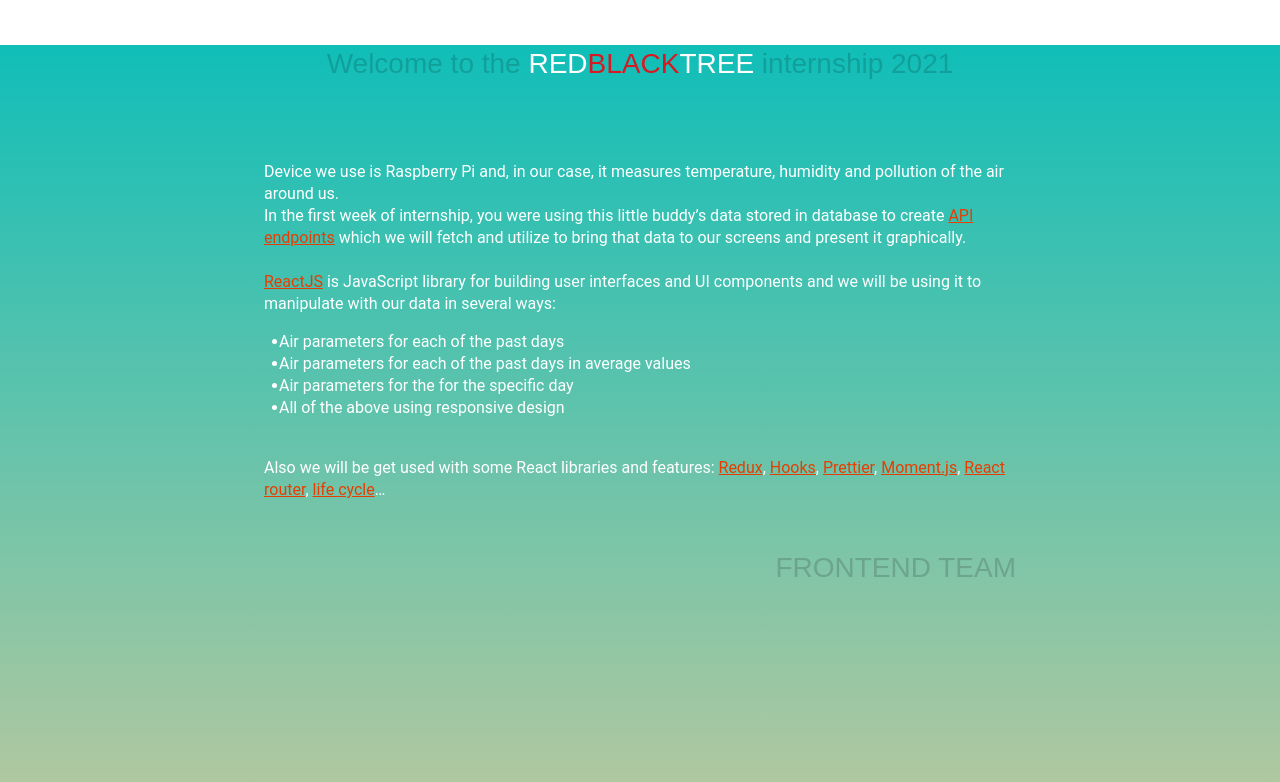
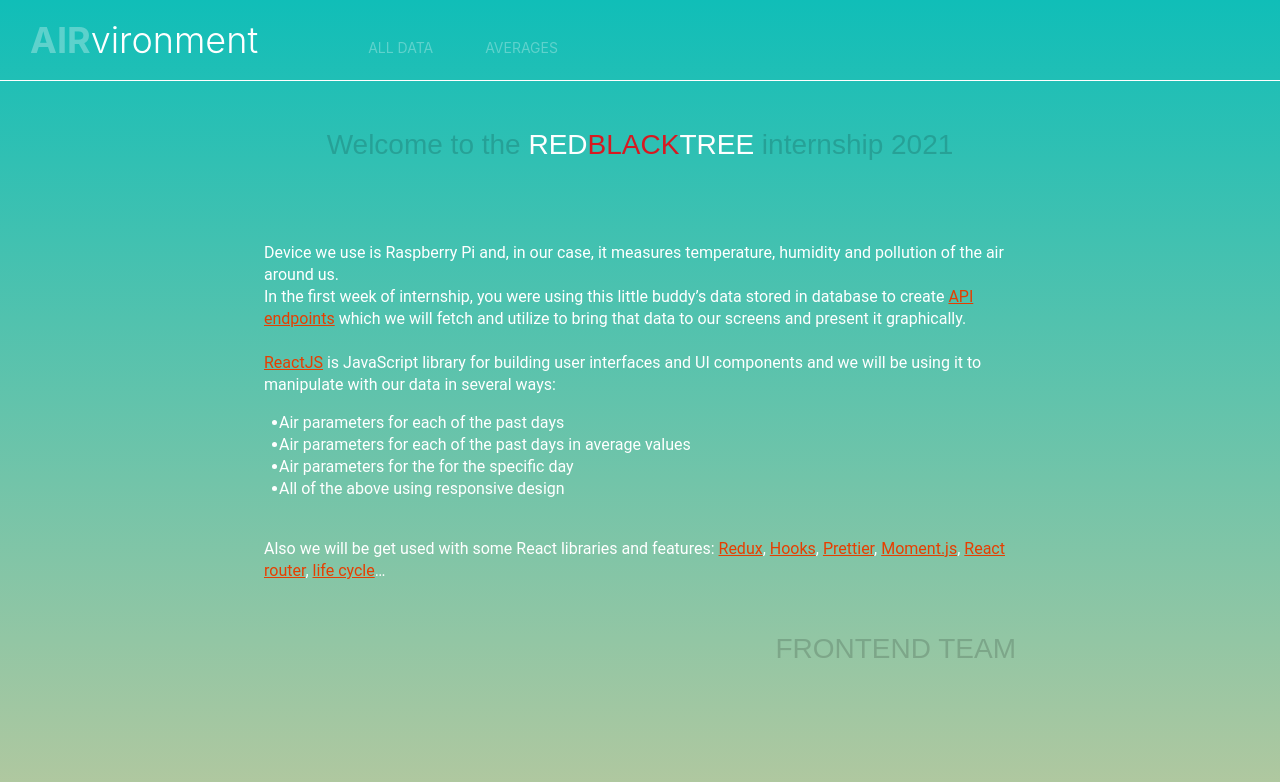
Before and after one commit to L6Pin/airvironment-frontend-summer, a React (Create React App) app: page / in a window 1280 px wide. Shown: the top 782 px of the page. Built offline with nearby package versions, Linux system fonts and the light colour scheme.

Commit message:
Implement header component and add css

```diff
--- a/src/App.js
+++ b/src/App.js
@@ -1,10 +1,13 @@
 import logo from "./logo.svg";
 import "./App.scss";
 import { Home } from "./pages";
+import Header from "./components/Header";
+import Form from "./Form";
 
 function App() {
   return (
     <div className="app">
+      <Header />
       <Home />
     </div>
   );
--- a/src/App.scss
+++ b/src/App.scss
@@ -1,7 +1,9 @@
 @import "assets/styles/variables";
+@import "assets/styles/mixins";
+@import "assets/styles/components/Header";
 
 .app {
   background: $background;
   width: 100vw;
-  min-height: calc(100vh - 45px);
+  min-height: calc(100vh);
 }
--- /dev/null
+++ b/src/assets/styles/components/Header.scss
@@ -0,0 +1,45 @@
+@import "../variables";
+
+.header {
+  height: 80px;
+  border-bottom: 1px solid $color-white;
+  padding: 0 30px;
+  @include flex(row, unset, center);
+
+  & h1 {
+    color: white;
+    font-size: 36px;
+    font-weight: 300;
+
+    &:hover {
+      cursor: pointer;
+    }
+
+    & span {
+      font-weight: bold;
+      color: $border-opacity-white;
+    }
+  }
+
+  & .nav {
+    margin-left: 100px;
+    margin-top: 15px;
+    color: $border-opacity-white;
+
+    & span {
+      margin-right: 32px;
+      font-size: 14px;
+      //background: red;
+      display: inline-block;
+      padding: 10px;
+
+      &:hover {
+        cursor: pointer;
+      }
+
+      &:last-of-type {
+        margin-right: 0;
+      }
+    }
+  }
+}
--- /dev/null
+++ b/src/components/Header.js
@@ -0,0 +1,15 @@
+const Header = () => {
+  return (
+    <div className="header">
+      <h1>
+        <span>AIR</span>vironment
+      </h1>
+      <div className="nav">
+        <span>ALL DATA</span>
+        <span>AVERAGES</span>
+      </div>
+    </div>
+  );
+};
+
+export default Header;
```
Also changed, not shown: src/pages/Home.js (+4 -4 lines).
